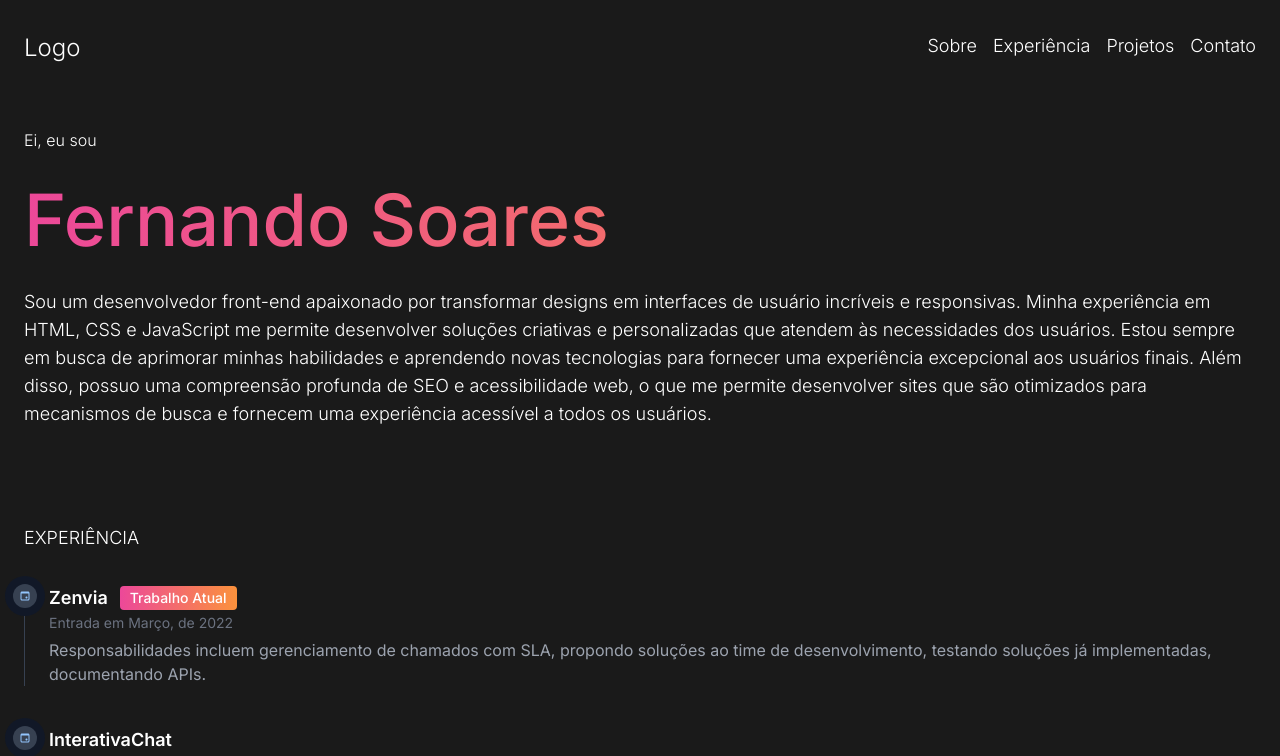
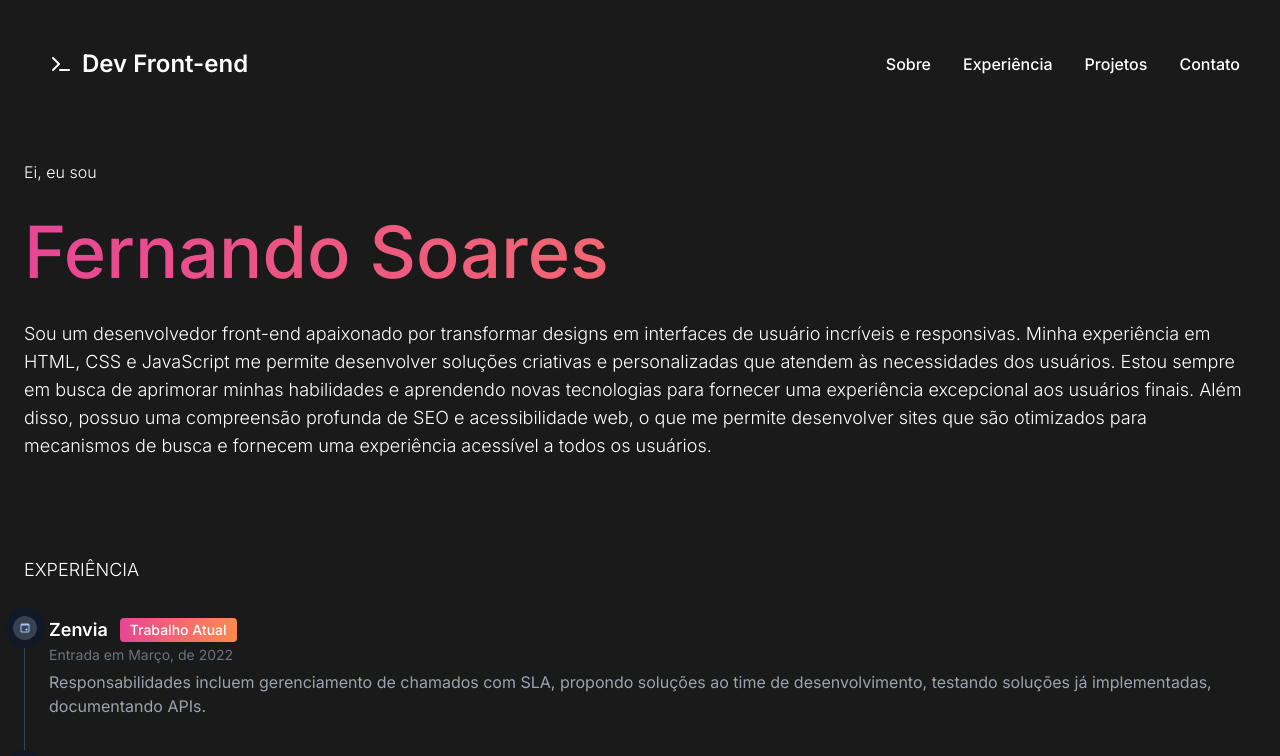
Before and after one commit to fernando-ss-soares/Portifolio, a React (Vite) app: page / in a window 1280 px wide. Shown: the top 756 px of the page. Built offline with nearby package versions, Linux system fonts and the light colour scheme; no server answers.

Commit message:
Foi alterado o menu

```diff
--- a/index.html
+++ b/index.html
@@ -3,6 +3,8 @@
   <head>
     <meta charset="UTF-8" />
     <link rel="icon" type="image/svg+xml" href="/vite.svg" />
+    <script src="/node_modules/flowbite/dist/flowbite.js"></script>
+    <script src="https://kit.fontawesome.com/78b084acaa.js" crossorigin="anonymous"></script>
     <meta name="viewport" content="width=device-width, initial-scale=1.0" />
     <title>Fernando Soares - Dev Front-end</title>
   </head>
--- a/package.json
+++ b/package.json
@@ -10,6 +10,8 @@
   },
   "dependencies": {
     "axios": "^1.3.4",
+    "flowbite": "^1.6.4",
+    "flowbite-react": "^0.4.3",
     "react": "^18.2.0",
     "react-dom": "^18.2.0"
   },
--- a/src/components/timeline/index.tsx
+++ b/src/components/timeline/index.tsx
@@ -11,16 +11,16 @@ export default function timeline({
 
   return (
     <>
+      <ol className="relative border-l border-gray-700">
         {data.map(
           (data: {
-          id: Key | null | undefined;
+            id: Key | null | undefined | number;
             nome: string;
             descricao: string;
             dataEntrada: string;
             trabalhoAtual: boolean;
           }) => (
-          <ol className="relative border-l border-gray-700">
-            <li className="mb-10 ml-6">
+            <li key={data.id} className="mb-10 ml-6">
               <span className="absolute flex items-center justify-center w-6 h-6 rounded-full -left-3 ring-8 ring-gray-900 bg-gray-700">
                 <svg
                   width="24"
@@ -59,9 +59,9 @@ export default function timeline({
                 {data.descricao}
               </p>
             </li>
-          </ol>
           )
         )}
+      </ol>
     </>
   );
 }
--- a/src/template/experience.tsx
+++ b/src/template/experience.tsx
@@ -6,17 +6,20 @@ export default function experience() : React.ReactElement {
 
   const data = [
     {
+      id: 1,
       nome: "Zenvia",
       descricao: "Responsabilidades incluem gerenciamento de chamados com SLA, propondo soluções ao time de desenvolvimento, testando soluções já implementadas, documentando APIs.",
       dataEntrada: "Entrada em Março, de 2022",
       trabalhoAtual: true
     },
     {
+      id: 2,
       nome: "InterativaChat",
       descricao: "Responsabilidades incluem criação de novas ferramentas, propor novas soluções ao time de produto, manutenção em código pré-existente.",
       dataEntrada: "Entrada em Fevereiro, de 2022",
     },
     {
+      id:3,
       nome: "Rumo Tecnologia",
       descricao: "Responsabilidades incluem gerenciamento de chamados com SLA, propondo soluções ao time de desenvolvimento, testando soluções já implementadas, documentando APIs e realizando validações, além de criar formulários utilizando HTML e CSS.",
       dataEntrada: "Entrada em Fevereiro, de 2019",
--- a/src/template/menu.tsx
+++ b/src/template/menu.tsx
@@ -4,23 +4,75 @@ export default function menu(): React.ReactElement {
   return (
     <>
       <Container style="h-1/6 flex flex-col justify-center py-8 px-6 font-inter font-light text-white">
-        <div className="flex flex-row justify-between">
-          <h1 className="text-2xl">Logo</h1>
-          <ul className="flex flex-row gap-4">
-            <li className="text-lg">
-              <a href="#sobre">Sobre</a>
+        <nav>
+          <div className="max-w-screen-xl flex flex-wrap items-center justify-between mx-auto p-4">
+            <a href="#" className="flex items-center">
+            <i className="fa-solid fa-terminal mx-3" style={{color: "#ffffff"}}></i>
+              <span className="self-center text-2xl font-semibold whitespace-nowrap text-white">
+                Dev Front-end
+              </span>
+            </a>
+            <button
+              data-collapse-toggle="navbar-default"
+              type="button"
+              className="inline-flex items-center p-2 ml-3 text-sm rounded-lg md:hidden focus:outline-none focus:ring-2 text-gray-400 hover:bg-gray-700 focus:ring-gray-600"
+              aria-controls="navbar-default"
+              aria-expanded="false"
+            >
+              <span className="sr-only">Open main menu</span>
+              <svg
+                className="w-6 h-6"
+                aria-hidden="true"
+                fill="currentColor"
+                viewBox="0 0 20 20"
+                xmlns="http://www.w3.org/2000/svg"
+              >
+                <path
+                  fillRule="evenodd"
+                  d="M3 5a1 1 0 011-1h12a1 1 0 110 2H4a1 1 0 01-1-1zM3 10a1 1 0 011-1h12a1 1 0 110 2H4a1 1 0 01-1-1zM3 15a1 1 0 011-1h12a1 1 0 110 2H4a1 1 0 01-1-1z"
+                  clipRule="evenodd"
+                ></path>
+              </svg>
+            </button>
+            <div className="hidden w-full md:block md:w-auto" id="navbar-default">
+              <ul className="font-medium flex flex-col p-4 md:p-0 mt-4 border rounded-lg md:flex-row md:space-x-8 md:mt-0 md:border-0 border-gray-700">
+                <li>
+                  <a
+                    href="#sobre"
+                    className="block py-2 pl-3 pr-4 rounded md:bg-transparent md:p-0 text-white"
+                    aria-current="page"
+                  >
+                    Sobre
+                  </a>
                 </li>
-            <li className="text-lg">
-              <a href="#experiencia">Experiência</a>
+                <li>
+                  <a
+                    href="#experiencia"
+                    className="block py-2 pl-3 pr-4 rounded md:bg-transparent md:p-0 text-white"
+                  >
+                    Experiência
+                  </a>
                 </li>
-            <li className="text-lg">
-              <a href="#projetos">Projetos</a>
+                <li>
+                  <a
+                    href="#projetos"
+                    className="block py-2 pl-3 pr-4 rounded md:bg-transparent md:p-0 text-white"
+                  >
+                    Projetos
+                  </a>
                 </li>
-            <li className="text-lg">
-              <a href="#contato">Contato</a>
+                <li>
+                  <a
+                    href="#contato"
+                    className="block py-2 pl-3 pr-4 rounded md:bg-transparent md:p-0 text-white"
+                  >
+                    Contato
+                  </a>
                 </li>
               </ul>
             </div>
+          </div>
+        </nav>
       </Container>
     </>
   );
--- a/tailwind.config.cjs
+++ b/tailwind.config.cjs
@@ -1,11 +1,13 @@
 /** @type {import('tailwindcss').Config} */
 module.exports = {
-  content: ["./index.html", "./src/**/*.{js,ts,jsx,tsx}"],
+  content: ["./index.html", "./src/**/*.{js,ts,jsx,tsx}", "node_modules/flowbite-react/**/*.{js,jsx,ts,tsx}"],
   theme: {
       fontFamily: {
         inter: ['Inter', 'sans-serif']
       },
     extend: {},
   },
-  plugins: [],
+  plugins: [
+    require('flowbite/plugin')
+  ],
 };
```
Also changed, not shown: public/logo.svg (added), 1 other file (tests, documents, lock files or other folders). Lines whose indentation alone changed are shown as unchanged.
